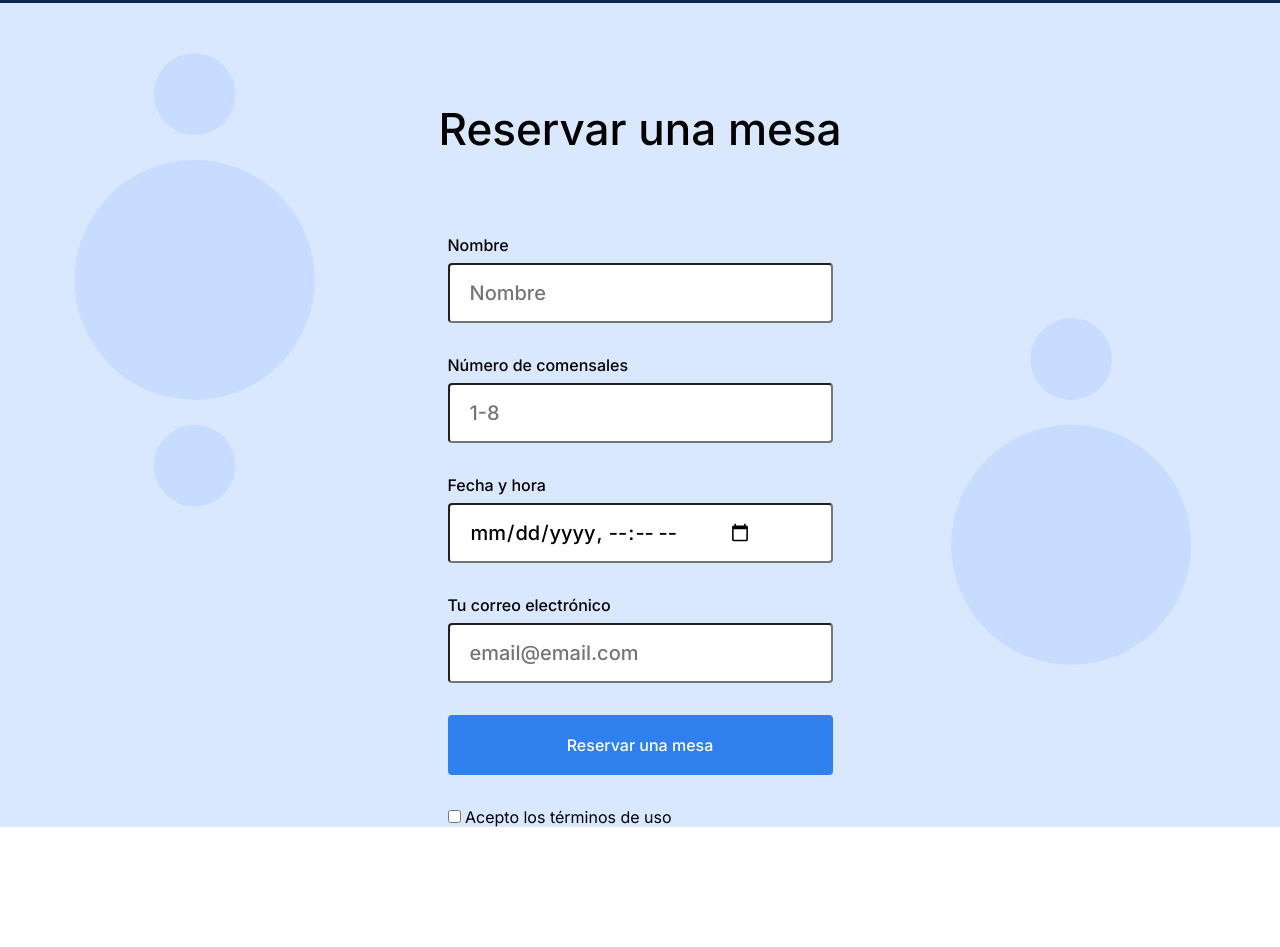
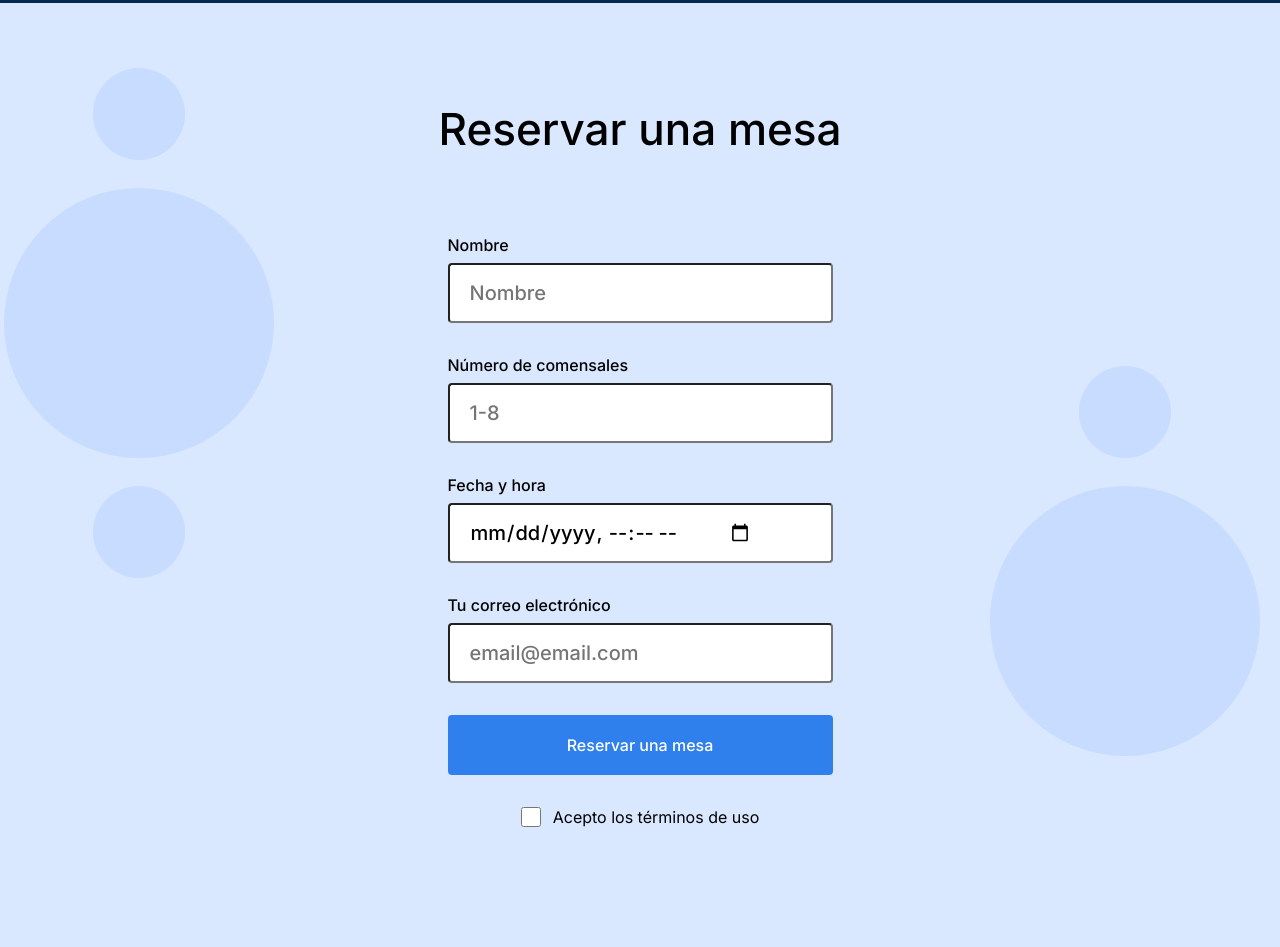
Before and after one commit to Ivan192304/web_project_coffeeshop, a plain HTML site: page index.html in a window 1280 px wide. Shown: the part 1729-2676 px from the top of the page. Before the commit the page ends 2556 px from the top, so only its background shows below. Drawn offline with Linux system fonts and the light colour scheme.

Commit message:
Entrega Proyecto 4 Etapa 3

```diff
--- a/pages/index.css
+++ b/pages/index.css
@@ -234,14 +234,14 @@
   opacity: 0.7;
 }
 
-.form__label--checkbox {
+.form__label-checkbox {
   display: flex;
   align-items: center;
   justify-content: center;
   column-gap: 12px;
   padding-bottom: 120px;
 }
-.form__input--checkbox {
+.form__checkbox-input {
   border-radius: 2px;
   background-color: #2f80ed;
   background-image: url(../images/icon_check.svg);
```
